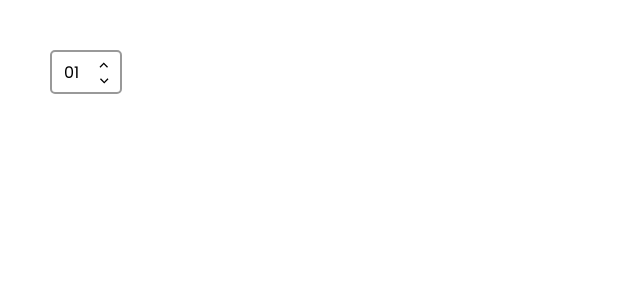
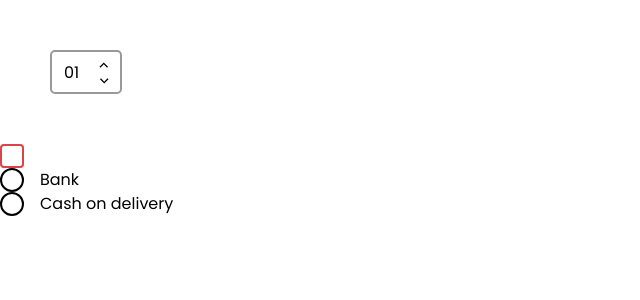
Before and after one commit to derevianko023/exclusive-shop-app, a React (Vite) app: page / in a window 1280 px wide. Shown: the top 300 px of the page, without its empty margins (0-640 px from the left). Built offline with nearby package versions, Linux system fonts and the light colour scheme.

Commit message:
add corrections

```diff
--- a/src/app/App.tsx
+++ b/src/app/App.tsx
@@ -1,5 +1,7 @@
 // styles
 import styles from "./App.module.scss";
+//react
+import { useState } from "react";
 // assets
 // import SearchIcon from "@/shared/libs/assets/svg/searchIcon.svg?react";
 // import SendIcon from "@/shared/libs/assets/svg/sendIcon.svg?react";
@@ -9,19 +11,23 @@ import styles from "./App.module.scss";
 // import { Button } from "@/shared/ui/Button";
 // import { Input } from "@/shared/ui/Input";
 import { CustomNumberInput } from "@/shared/ui/CustomNumberInput";
+import { CustomCheckbox } from "@/shared/ui/CustomCheckbox";
+import { CustomRadioInput } from "@/shared/ui/CustomRadioInput";
 
 const App = () => {
+  const [selectedOption, setSelectedOption] = useState("");
 
   // const handleClick = () => {
   //   console.log("Button clicked!");
   // };
   // const handleInputChange = () => {
+
   //   console.log("handleInputChange");
   // };
-  const handleInputChange = (value: number) => {
-    console.log('Введене значення:', value);
+  const handleInputChange = (value: string) => {
+    setSelectedOption(value);
+    console.log(selectedOption);
   };
-
   return (
     <div className={styles.App}>
       {/* <Button onClick={handleClick} disabled={false} backgroundColor="rose" size="large">
@@ -101,8 +107,16 @@ const App = () => {
         inputWrapperHeight="s"
       /> */}
 
-      <CustomNumberInput onChange={handleInputChange} />
+      <CustomNumberInput />
+      <CustomCheckbox />
+
+      <div>
+        <CustomRadioInput onChange={handleInputChange} value="Bank" checked={selectedOption === "Bank"} />
+        <CustomRadioInput onChange={handleInputChange} value="Cash on delivery" checked={selectedOption === "Cash on delivery"} />
+      </div>
+
     </div>
+
   );
 };
 
--- /dev/null
+++ b/src/shared/ui/CustomCheckbox/CustomCheckbox.module.scss
@@ -0,0 +1,31 @@
+@import "@/app/styles/variables.scss";
+
+.CustomCheckboxWrapper {
+  position: relative;
+  width: 24px;
+  height: 24px;
+}
+
+.HiddenCheckbox {
+  position: absolute;
+  opacity: 0;
+  margin: 0;
+  width: 24px;
+  height: 24px;
+}
+
+.CheckboxVisual {
+  width: 24px;
+  height: 24px;
+  border: 2px solid $secondaryColor;
+  border-radius: 4px;
+  cursor: pointer;
+  display: flex;
+  align-items: center;
+  justify-content: center;
+  background-color: $whiteColor;
+  margin: 0;
+}
+.Checked .CheckboxVisual {
+  background-color: $secondaryColor;
+}
--- /dev/null
+++ b/src/shared/ui/CustomCheckbox/CustomCheckbox.tsx
@@ -0,0 +1,39 @@
+//react
+import { useState, FC } from 'react';
+//styles
+import styles from './CustomCheckbox.module.scss';
+// assets
+import CheckboxOn from "@/shared/libs/assets/svg/checkbox.svg?react";
+
+interface CustomCheckboxProps {
+    onChange?: (checked: boolean) => void;
+}
+
+export const CustomCheckbox: FC<CustomCheckboxProps> = ({ onChange }) => {
+    const [isChecked, setIsChecked] = useState(false);
+
+    const handleCheckboxChange = () => {
+        const newCheckedState = !isChecked;
+        setIsChecked(newCheckedState);
+        console.log(isChecked)
+
+        if (onChange) {
+            onChange(newCheckedState);
+        }
+    };
+
+    return (
+        <div className={`${styles.CustomCheckboxWrapper} ${isChecked ? styles.Checked : ''}`}>
+            <input
+                name="checkboxInput"
+                type="checkbox"
+                checked={isChecked}
+                onChange={handleCheckboxChange}
+                className={styles.HiddenCheckbox}
+            />
+            <div className={styles.CheckboxVisual} onClick={handleCheckboxChange}>
+                {isChecked && < CheckboxOn />}
+            </div>
+        </div>
+    );
+};
--- /dev/null
+++ b/src/shared/ui/CustomCheckbox/index.ts
@@ -0,0 +1 @@
+export { CustomCheckbox } from "./CustomCheckbox";
--- a/src/shared/ui/CustomNumberInput/CustomNumberInput.tsx
+++ b/src/shared/ui/CustomNumberInput/CustomNumberInput.tsx
@@ -10,30 +10,44 @@ interface CustomNumberInputProps {
   onChange?: (value: number) => void;
 }
 
-
 export const CustomNumberInput: FC<CustomNumberInputProps> = ({ onChange }) => {
   const [value, setValue] = useState(1);
 
-  const customValue = value.toString().padStart(2, '0');//метод додає спереду нуль, щоб довжина  строки була 2
+  const customValue = value.toString().padStart(2, "0"); //метод додає спереду нуль, щоб довжина  строки була 2
+
+  //методи  increment і decrement так пропонує написати ChatGPT, я  його не розумію
 
   const increment = () => {
     if (value < 99999) {
-      setValue((prevValue) => prevValue + 1);
+      const newValue = value + 1;
+      setValue(newValue);
+      const fakeEvent = {
+        target: { value: newValue.toString() },
+      } as React.ChangeEvent<HTMLInputElement>;
+      handleInputChange(fakeEvent);
     }
   };
 
   const decrement = () => {
     if (value > 1) {
-      setValue((prevValue) => prevValue - 1);
+      const newValue = value - 1;
+      setValue(newValue);
+      const fakeEvent = {
+        target: { value: newValue.toString() },
+      } as React.ChangeEvent<HTMLInputElement>;
+      handleInputChange(fakeEvent);
     }
   };
 
   const handleInputChange = (e: React.ChangeEvent<HTMLInputElement>) => {
-    const inputVal = parseInt(e.target.value, 10);
-    setValue(isNaN(inputVal) ? 1 : Math.min(Math.max(inputVal, 1), 99999));
-    if(onChange) {
-      onChange(isNaN(inputVal) ? 1 : Math.min(Math.max(inputVal, 1), 99999));
-      console.log('Отримане значення у handleInputChange:', isNaN(inputVal) ? 1 : Math.min(Math.max(inputVal, 1), 99999));
+    const inputVal = parseInt(e.target.value);
+
+    if (typeof inputVal === "number") {
+      if (inputVal > 99999) {
+        setValue(99999);
+      } else {
+        setValue(inputVal);
+      }
     }
   };
 
@@ -43,7 +57,7 @@ export const CustomNumberInput: FC<CustomNumberInputProps> = ({ onChange }) => {
         <ArrowUp />
       </button>
       <input
-        name="Number Input"
+        name="numberInput"
         type="text"
         value={customValue}
         onChange={handleInputChange}
@@ -52,5 +66,5 @@ export const CustomNumberInput: FC<CustomNumberInputProps> = ({ onChange }) => {
         <ArrowDown />
       </button>
     </div>
-  )
-}
+  );
+};
--- /dev/null
+++ b/src/shared/ui/CustomRadioInput/CustomRadioInput.module.scss
@@ -0,0 +1,57 @@
+@import "@/app/styles/variables.scss";
+
+.RadioInput[type="radio"] {
+  appearance: none;
+  border: 2px solid $primaryColor;
+  border-radius: 50%;
+  width: 24px;
+  height: 24px;
+  display: inline-block;
+  position: relative;
+  cursor: pointer;
+  margin: 0;
+}
+.RadioInput.blackBorder[type="radio"] {
+  border: 2px solid $primaryColor;
+}
+.RadioInput.roseBorder[type="radio"] {
+  border: 2px solid $secondaryColor;
+}
+.RadioInput[type="radio"]:checked {
+  border-color: $primaryColor;
+}
+.RadioInput.blackBorder[type="radio"]:checked {
+  border: 2px solid $primaryColor;
+}
+.RadioInput.roseBorder[type="radio"]:checked {
+  border: 2px solid $secondaryColor;
+}
+.RadioInput[type="radio"]:checked::before {
+  content: "";
+  position: absolute;
+  width: 15px;
+  height: 15px;
+  background-color: $primaryColor;
+  border-radius: 50%;
+  top: 50%;
+  left: 50%;
+  transform: translate(-50%, -50%);
+}
+.RadioInput.blackCircle[type="radio"]:checked::before {
+  background-color: $primaryColor;
+}
+.RadioInput.roseCircle[type="radio"]:checked::before {
+  background-color: $secondaryColor;
+}
+.RadioText {
+    font-family: $primaryFontFamily;
+    color: $primaryColor;
+    font-size: $primaryFontSize;
+    font-weight: 400;
+    line-height: 16px;
+    margin-left: 16px;
+}
+label {
+    display: flex;
+    align-items: center;
+}
--- /dev/null
+++ b/src/shared/ui/CustomRadioInput/CustomRadioInput.tsx
@@ -0,0 +1,41 @@
+// react
+import { FC } from "react";
+//libs
+import classnames from "classnames";
+// styles
+import styles from "./CustomRadioInput.module.scss";
+
+interface CustomRadioInputProps {
+    onChange: (value: string) => void;
+    value?: string;
+    borderColor?: "black" | "rose";
+    checkedCircle?: "black" | "rose";
+    checked: boolean;
+}
+
+export const CustomRadioInput: FC<CustomRadioInputProps> = ({ onChange, value, borderColor = "black", checkedCircle = "black", checked }) => {
+
+    const handleInputChange = () => {
+        if (value !== undefined) {
+            onChange(value);
+        }
+    };
+
+    return (
+        <label>
+            <input
+                type="radio"
+                checked={checked}
+                value={value}
+                onChange={handleInputChange}
+                className={classnames(styles.RadioInput, {
+                    [styles.blackBorder]: borderColor === "black",
+                    [styles.roseBorder]: borderColor === "rose",
+                    [styles.blackCircle]: checkedCircle === "black",
+                    [styles.roseCircle]: checkedCircle === "rose",
+                })}
+            />
+            <p className={styles.RadioText}>{value}</p>
+        </label>
+    );
+};
--- /dev/null
+++ b/src/shared/ui/CustomRadioInput/index.ts
@@ -0,0 +1 @@
+export { CustomRadioInput } from "./CustomRadioInput";
```
Also changed, not shown: src/shared/libs/assets/svg/checkbox.svg (added).
